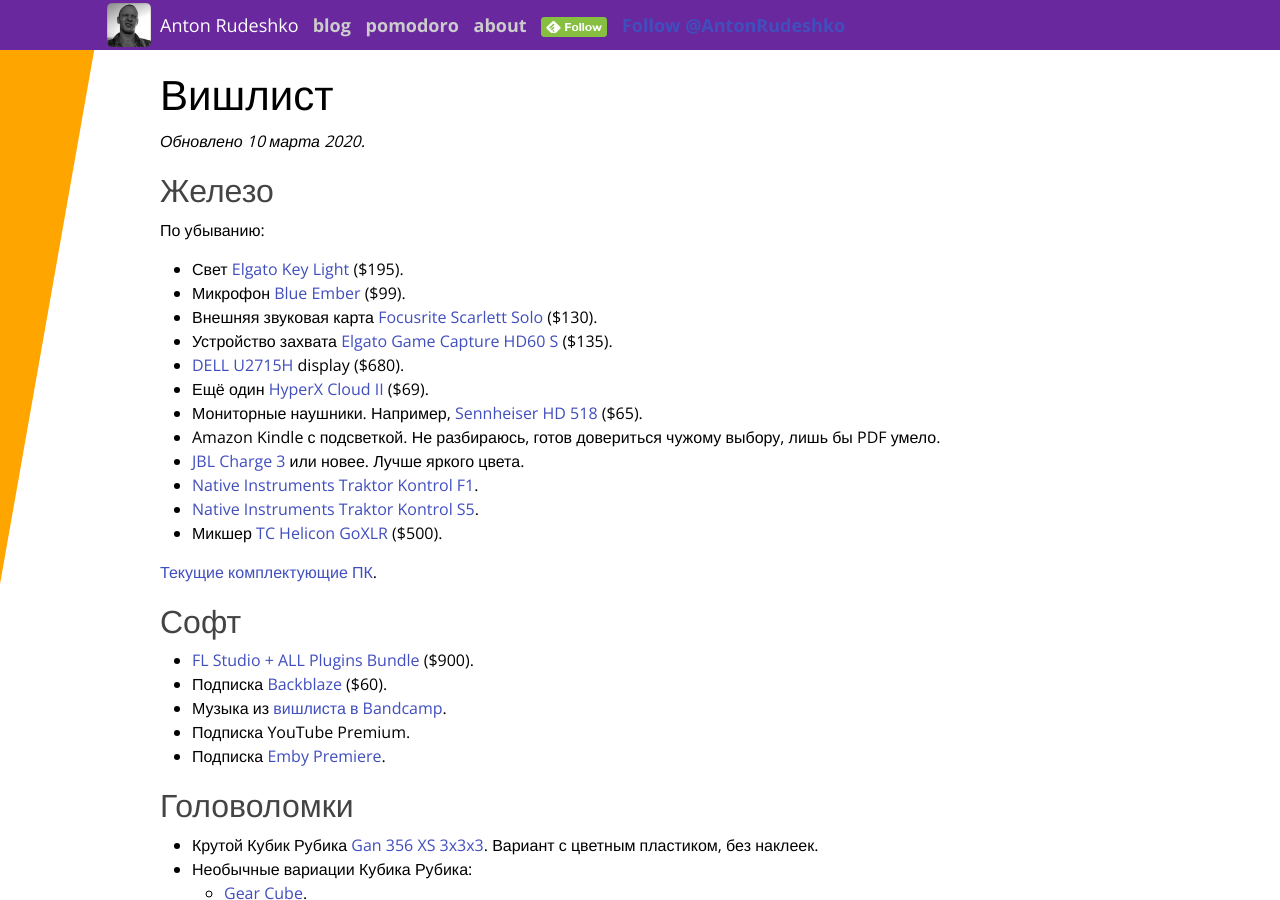
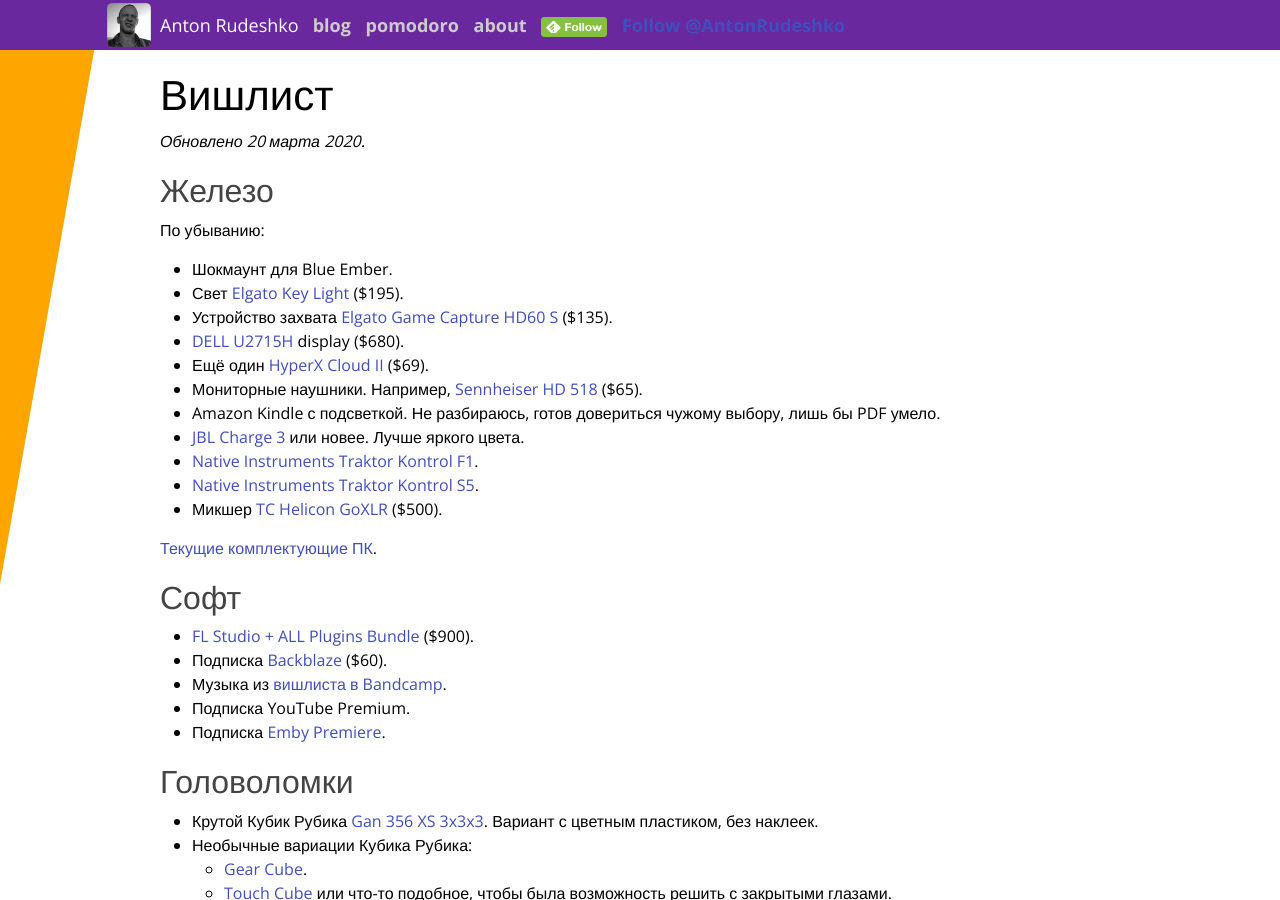
Before and after one commit to anton-rudeshko/anton-rudeshko.github.io, a Jekyll site: the page built from wishlist/index.md, in a window 1280 px wide and 900 px high. Built offline with Jekyll 4.4.1, drawn with Linux system fonts in a browser that asks for light colours; comment, search, counter and statistics services are not loaded; some of the changed text lies outside the part shown.

Commit message:
wishlist: remove scarlet & blue ember; add shock mount

```diff
--- a/wishlist/index.md
+++ b/wishlist/index.md
@@ -5,15 +5,14 @@ title: Вишлист
 
 # Вишлист
 
-*Обновлено 10 марта 2020.*
+*Обновлено 20 марта 2020.*
 
 ## Железо
 
 По убыванию:
 
+* Шокмаунт для Blue Ember.
 * Свет [Elgato Key Light] ($195).
-* Микрофон [Blue Ember] ($99).
-* Внешняя звуковая карта [Focusrite Scarlett Solo] ($130).
 * Устройство захвата [Elgato Game Capture HD60 S] ($135).
 * [DELL U2715H] display ($680).
 * Ещё один [HyperX Cloud II] ($69).
@@ -107,6 +106,7 @@ title: Вишлист
 * Чехол для хранения велосипеда.
 * Кистевой тренажёр (можно регулируемый).
 * [Левитирующая лампа](https://www.levitera.ru/product/levitiruyuschiy-svetilnik-cosmic-temnyy).
+* Что-то для занятия каллиграфией (перо, чернила?)
 * "Blood, Sweat, and Pixels" by Jason Schreier (книжка на английском).
 * Перчатки для тачскрина.
 * _Жёсткие_ зубные щётки, R.O.C.S. отлично себя зарекомендовали.
```
